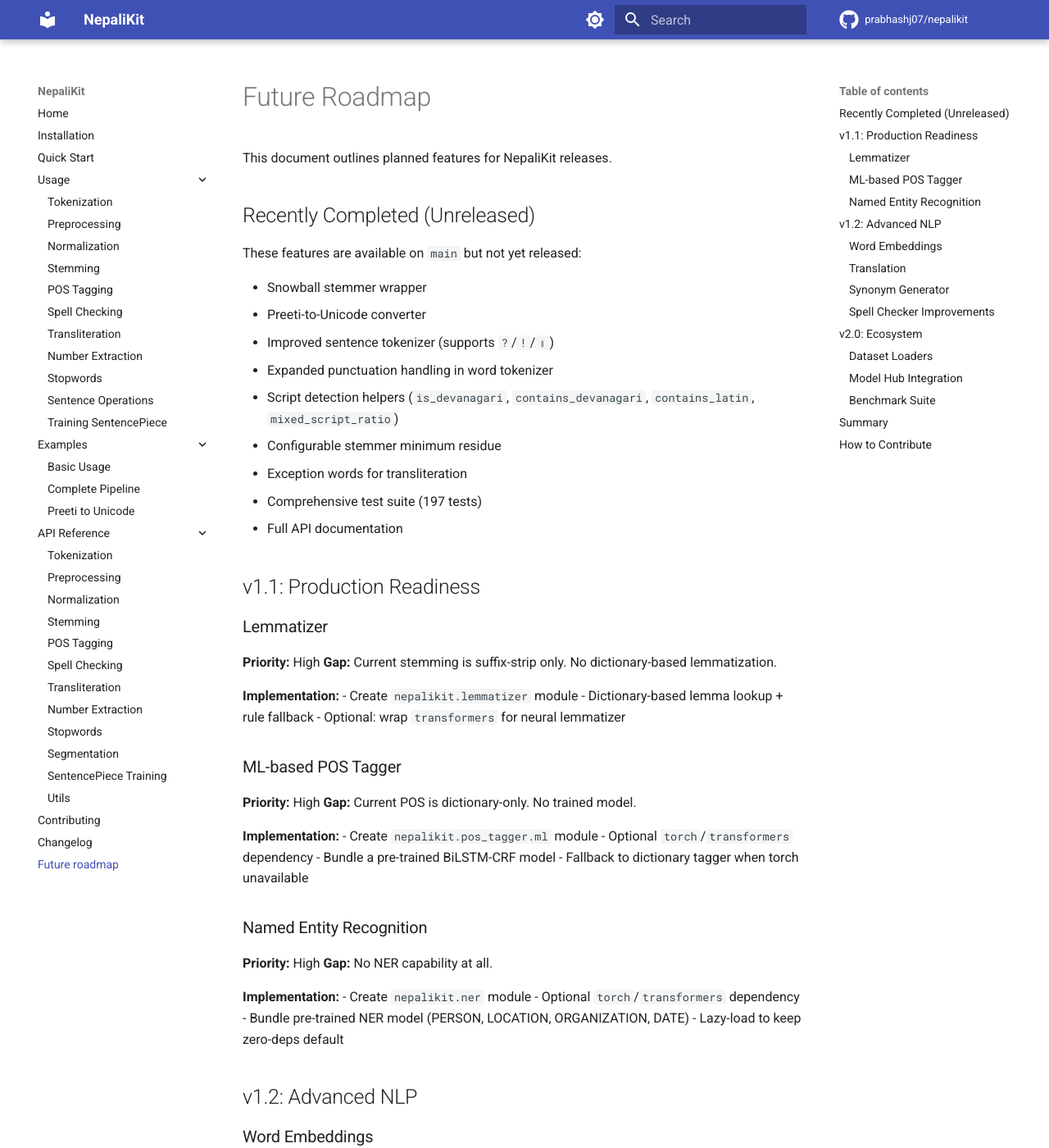
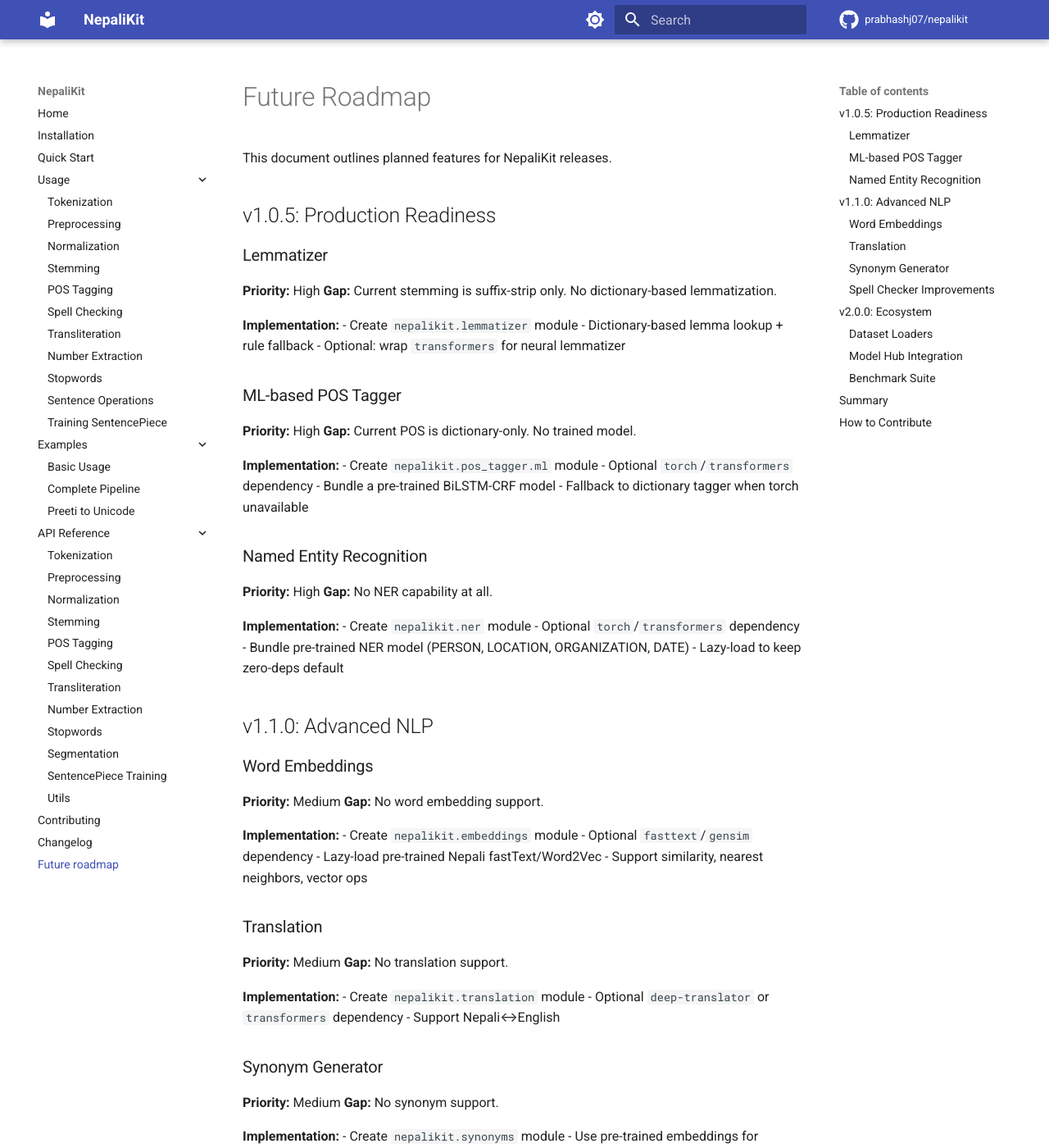
Before and after one commit to prabhashj07/nepalikit, an MkDocs documentation site: the page built from docs/future-roadmap.md, in a window 1280 px wide and 1400 px high. Shown: the whole window at 82% size. Built offline with MkDocs 1.6.1 and Material for MkDocs 9.7.7, drawn with Linux system fonts in a browser that asks for light colours; comment, search, counter and statistics services are not loaded; some of the changed text lies outside the part shown.

Commit message:
docs: clean up roadmap for v1.0.4 release

```diff
--- a/docs/future-roadmap.md
+++ b/docs/future-roadmap.md
@@ -2,21 +2,7 @@
 
 This document outlines planned features for NepaliKit releases.
 
-## Recently Completed (Unreleased)
-
-These features are available on `main` but not yet released:
-
-- Snowball stemmer wrapper
-- Preeti-to-Unicode converter
-- Improved sentence tokenizer (supports `?`/`!`/`॥`)
-- Expanded punctuation handling in word tokenizer
-- Script detection helpers (`is_devanagari`, `contains_devanagari`, `contains_latin`, `mixed_script_ratio`)
-- Configurable stemmer minimum residue
-- Exception words for transliteration
-- Comprehensive test suite (197 tests)
-- Full API documentation
-
-## v1.1: Production Readiness
+## v1.0.5: Production Readiness
 
 ### Lemmatizer
 **Priority:** High
@@ -47,7 +33,7 @@
 - Bundle pre-trained NER model (PERSON, LOCATION, ORGANIZATION, DATE)
 - Lazy-load to keep zero-deps default
 
-## v1.2: Advanced NLP
+## v1.1.0: Advanced NLP
 
 ### Word Embeddings
 **Priority:** Medium
@@ -86,7 +72,7 @@
 - Add context-aware suggestions
 - Add batch spell check for documents
 
-## v2.0: Ecosystem
+## v2.0.0: Ecosystem
 
 ### Dataset Loaders
 **Priority:** Low
@@ -116,16 +102,16 @@
 
 | Version | Feature | Priority | Status |
 |---------|---------|----------|--------|
-| 1.1 | Lemmatizer | High | Planned |
-| 1.1 | ML POS Tagger | High | Planned |
-| 1.1 | Named Entity Recognition | High | Planned |
-| 1.2 | Word Embeddings | Medium | Planned |
-| 1.2 | Translation | Medium | Planned |
-| 1.2 | Synonym Generator | Medium | Planned |
-| 1.2 | Spell Checker v2 | Medium | Planned |
-| 2.0 | Dataset Loaders | Low | Future |
-| 2.0 | Model Hub | Low | Future |
-| 2.0 | Benchmark Suite | Low | Future |
+| 1.0.5 | Lemmatizer | High | Planned |
+| 1.0.5 | ML POS Tagger | High | Planned |
+| 1.0.5 | Named Entity Recognition | High | Planned |
+| 1.1.0 | Word Embeddings | Medium | Planned |
+| 1.1.0 | Translation | Medium | Planned |
+| 1.1.0 | Synonym Generator | Medium | Planned |
+| 1.1.0 | Spell Checker v2 | Medium | Planned |
+| 2.0.0 | Dataset Loaders | Low | Future |
+| 2.0.0 | Model Hub | Low | Future |
+| 2.0.0 | Benchmark Suite | Low | Future |
 
 ## How to Contribute
 
@@ -146,4 +132,4 @@
 
 ---
 
-**Last Updated:** July 2026 (Unreleased)
+**Last Updated:** July 2026
```
